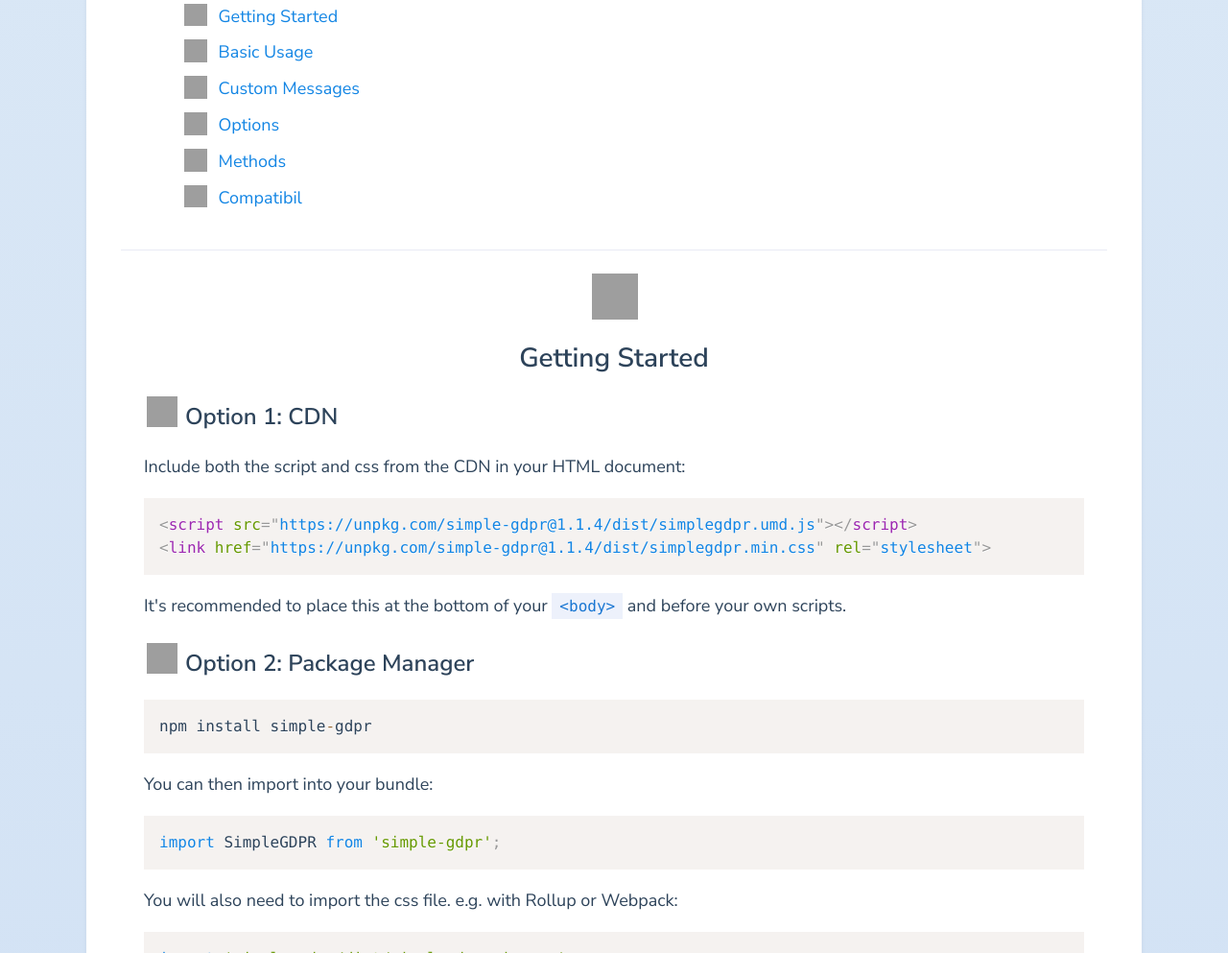
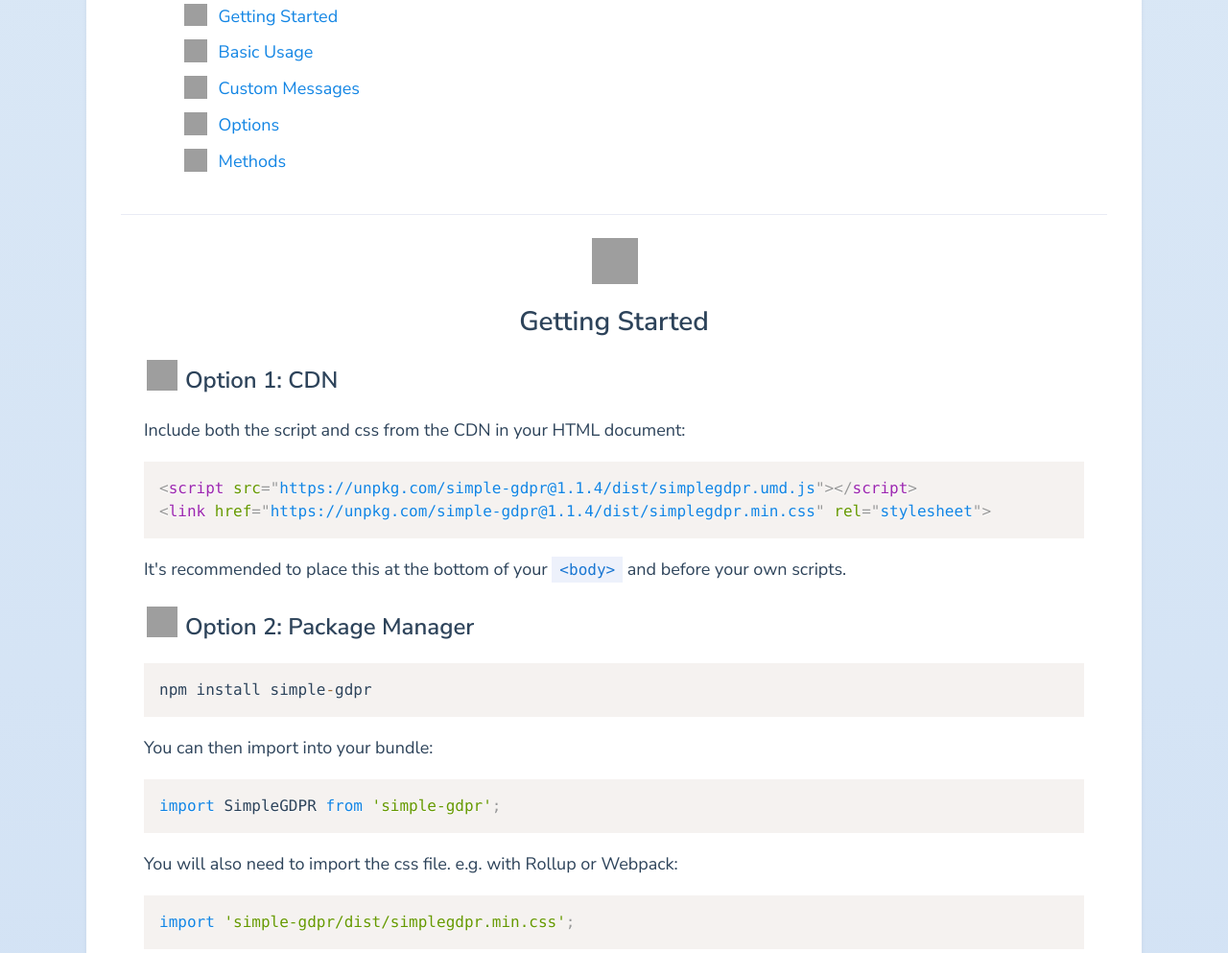
Before and after one commit to borisrch/simple-gdpr, a website: page docs/index.html in a window 1280 px wide. Shown: the part 1539-2532 px from the top of the page at 96% size. Drawn offline with Linux system fonts and the light colour scheme; grey boxes are pictures that could not be loaded; a script that the page names is missing.

```diff
--- a/docs/index.html
+++ b/docs/index.html
@@ -115,10 +115,6 @@
                 <img class="twa-lg" draggable="0" alt="📦" src="https://twemoji.maxcdn.com/2/svg/1f4a1.svg">
                 <a class="contents-item" href="#section-methods">Methods</a>
               </div>
-              <div class="contents">
-                  <img class="twa-lg" draggable="0" alt="📦" src="https://twemoji.maxcdn.com/2/svg/1f4a1.svg">
-                  <a class="contents-item" href="#section-methods">Compatibil</a>
-                </div>
             </li>
           </ol>
         </section>
```
Also changed, not shown: readme.md.
